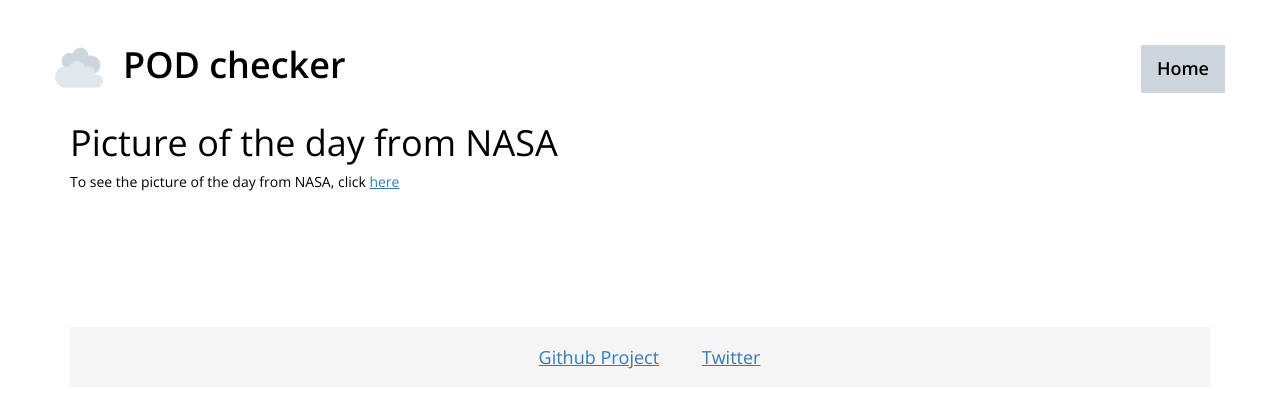
After one commit to idjotherwise/fastnasa, a FastAPI app: template templates/home/index.html in a window 1280 px wide. The commit adds this page. Shown: the top 408 px of the page. Run offline with FastAPI, Linux system fonts and the light colour scheme; the template is opened without the code that fills it, so the values that code supplies are empty; some libraries are stand-ins or nearby versions; some web fonts are replaced.

Commit message:
Added home view and procfile for heroku deployment

```diff
--- a/main.py
+++ b/main.py
@@ -1,5 +1,5 @@
 import json
-from pathlib import Path
+import os
 
 import uvicorn
 from starlette.staticfiles import StaticFiles
@@ -8,12 +8,14 @@
 from fastapi import FastAPI
 
 from services import nasa_service
+from views import home
 
 api = FastAPI()
 
 
 def configure_routing():
     api.mount('/static', StaticFiles(directory='static'), name='static')
+    api.include_router(home.router)
     api.include_router(nasa_api.router)
 
 
@@ -22,13 +24,15 @@
     configure_api_keys()
 
 def configure_api_keys():
-    file = Path('settings.json').absolute()
-    if not file.exists():
-        print(f"WARNING: {file} file not found, you cannot continue. Please see settings_template.json")
-        raise Exception("settings.json file not found, you cannot continue please see settings_template.json")
-    with open("settings.json") as fin:
-        settings = json.load(fin)
-        nasa_service.api_key = settings.get("api_key")
+    api_key = os.environ["API_KEY"]
+    nasa_service.api_key = api_key
+    # file = Path('settings.json').absolute()
+    # if not file.exists():
+    #     print(f"WARNING: {file} file not found, you cannot continue. Please see settings_template.json")
+    #     raise Exception("settings.json file not found, you cannot continue please see settings_template.json")
+    # with open("settings.json") as fin:
+    #     settings = json.load(fin)
+    #     nasa_service.api_key = settings.get("api_key")
 
 if __name__ == '__main__':
     configure()
--- a/pyproject.toml
+++ b/pyproject.toml
@@ -13,6 +13,7 @@
 uvicorn = "^0.14.0"
 Jinja2 = "^3.0.1"
 aiofiles = "^0.7.0"
+gunicorn = "^20.1.0"
 
 [tool.poetry.dev-dependencies]
 pytest = "^5.2"
--- a/static/css/theme.css
+++ b/static/css/theme.css
@@ -86,7 +86,7 @@
 }
 
 .navlist li {
-  float: left;
+  float: right;
 }
 
 .navlist li a {
--- /dev/null
+++ b/templates/home/index.html
@@ -0,0 +1,11 @@
+{% extends "shared/layout.html" %}
+{% set active_page = "index" %}
+{% block content %}
+<h1>
+  Picture of the day from NASA
+</h1>
+<p>
+To see the picture of the day from NASA, click <a href="api/pod">here</a>
+</p>
+
+{% endblock %}
--- a/templates/shared/layout.html
+++ b/templates/shared/layout.html
@@ -20,8 +20,8 @@
 <div class="starter-template">
     <div class="container">
         <div class="row">
-            <div class="col-md-2">
-
+            <div class="col">
+<div class="col">
                     <img src="/static/img/cloud.png" style="float: left; max-width: 48px; margin-right: 20px;" alt="">
                     <h1>
                         <span class="font-semi-bold">POD checker</span>
@@ -39,11 +39,12 @@
                             {% endfor %}
                             </ul>
                         </div>
-                    </h1>
+                    </h1></div>
 
 
 
-            </div>
+            </div></div>
+        <div class="row">
             <div class="col-md-10">
                 <div>
                         {% block content %}
```
Also changed, not shown: views/home.py (added, +16 -0 lines), 2 other files.
